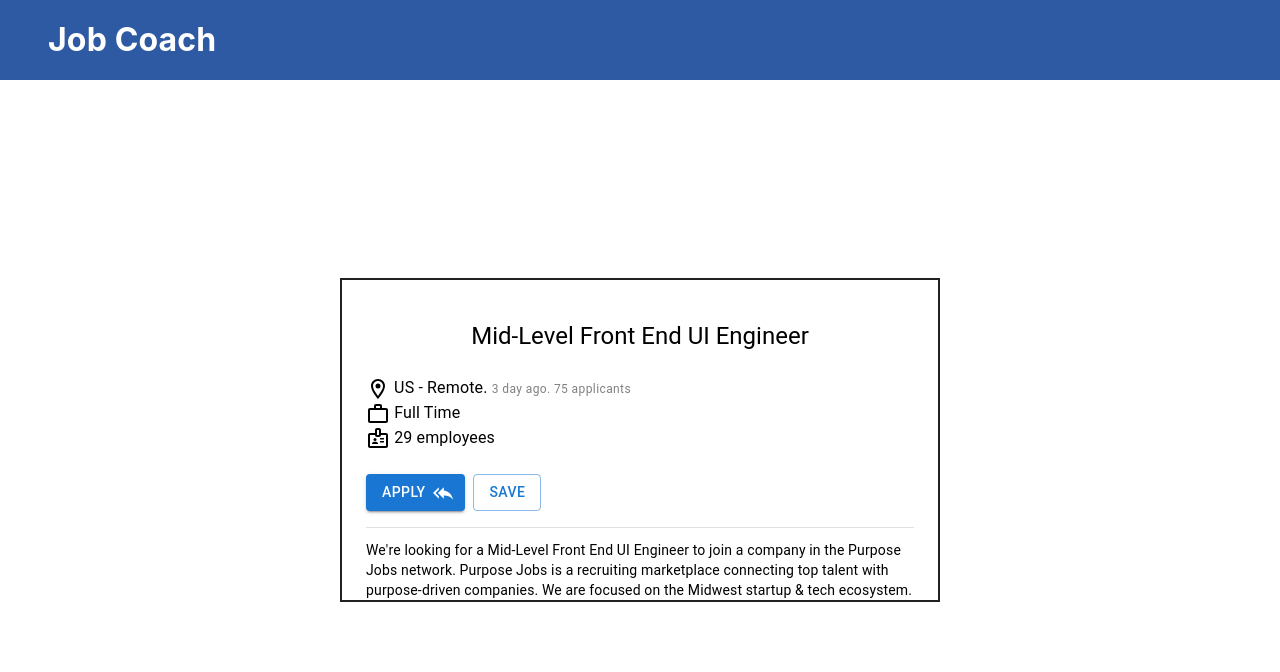
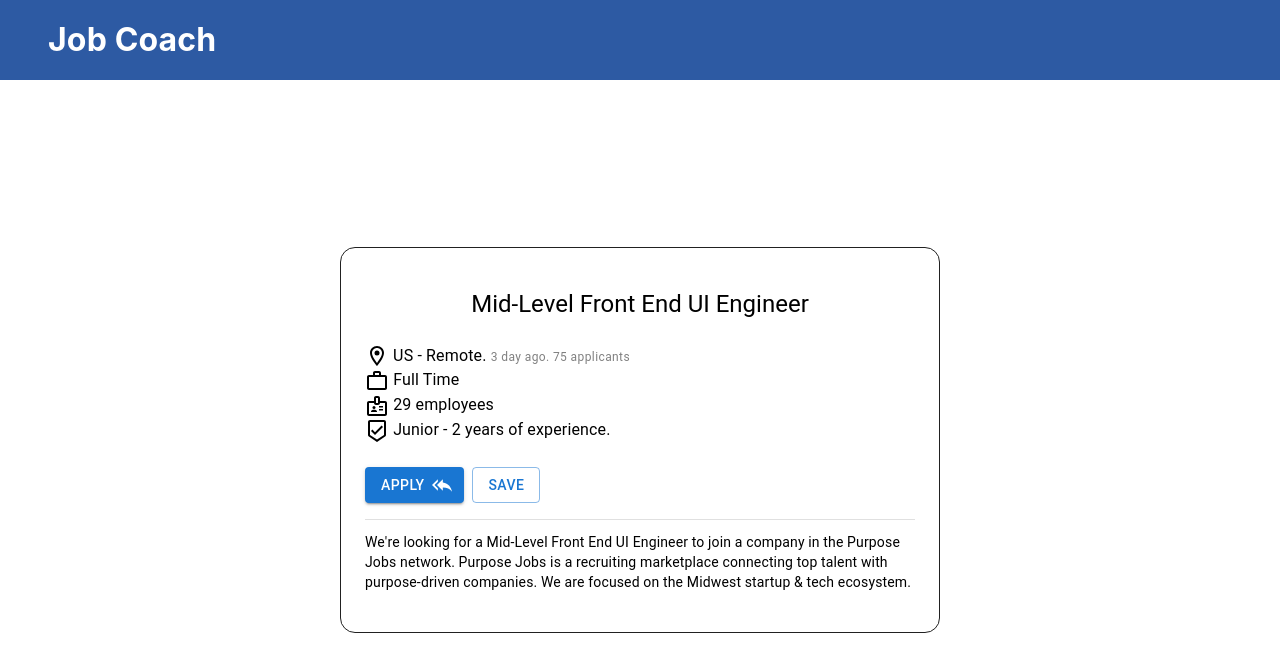
Before and after one commit to abdumamdouh/recruiting-system, a React (Create React App) app in the folder client/: page /feed/job in a window 1280 px wide. Shown: the top 672 px of the page. Built offline with nearby package versions, Linux system fonts and the light colour scheme.

Commit message:
add margin and edit info

```diff
--- a/client/src/components/Job/Job.js
+++ b/client/src/components/Job/Job.js
@@ -10,6 +10,7 @@ import WorkOutlineOutlinedIcon from "@mui/icons-material/WorkOutlineOutlined";
 import LocationOnOutlinedIcon from "@mui/icons-material/LocationOnOutlined";
 import BadgeOutlinedIcon from "@mui/icons-material/BadgeOutlined";
 import ReplyAllOutlinedIcon from "@mui/icons-material/ReplyAllOutlined";
+import BeenhereOutlinedIcon from "@mui/icons-material/BeenhereOutlined";
 
 export default function Job(props) {
     //pull out the props
@@ -35,13 +36,14 @@ export default function Job(props) {
         <Container
             component="main"
             maxWidth="sm"
-            style={{ border: "2px solid" }}
+            style={{ border: "1px solid", borderRadius: "15px" }}
         >
             <CssBaseline />
 
             <Box
                 sx={{
                     marginTop: 5,
+                    marginBottom: 5,
                     display: "flex",
                     flexDirection: "column",
                     alignItems: "left"
@@ -67,6 +69,11 @@ export default function Job(props) {
 
                 <Typography variant="body1" color="black">
                     <BadgeOutlinedIcon /> {`${employees} employees`}
+                </Typography>
+
+                <Typography variant="body1" color="black">
+                    <BeenhereOutlinedIcon />{" "}
+                    {`${careerLevel} - ${yearsOfExperience} years of experience.`}
                 </Typography>
 
                 <div>
--- a/client/src/pages/JobPage/JobPage.js
+++ b/client/src/pages/JobPage/JobPage.js
@@ -9,8 +9,8 @@ const jobObject = {
     place: "US",
     employmentType: "Full Time",
     title: "Mid-Level Front End UI Engineer",
-    yearsOfExperience: 3,
-    careerLevel: "junior",
+    yearsOfExperience: 2,
+    careerLevel: "Junior",
     companyName: "Valeo",
     companyDescription:
         "Purpose Jobs is the #1 startup community in the Midwest/n/n We connect top talent with purpose-driven startups based on values, experience and culture contribution.",
```
